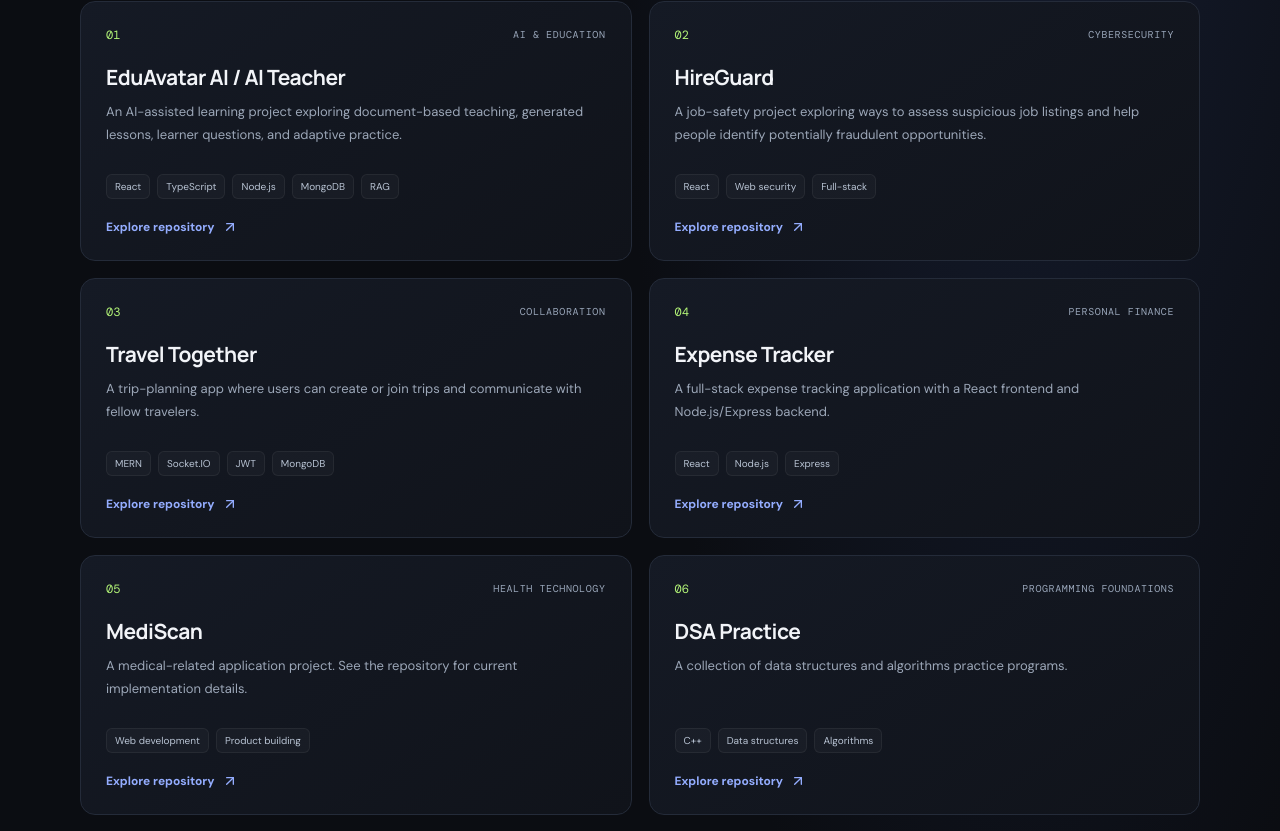
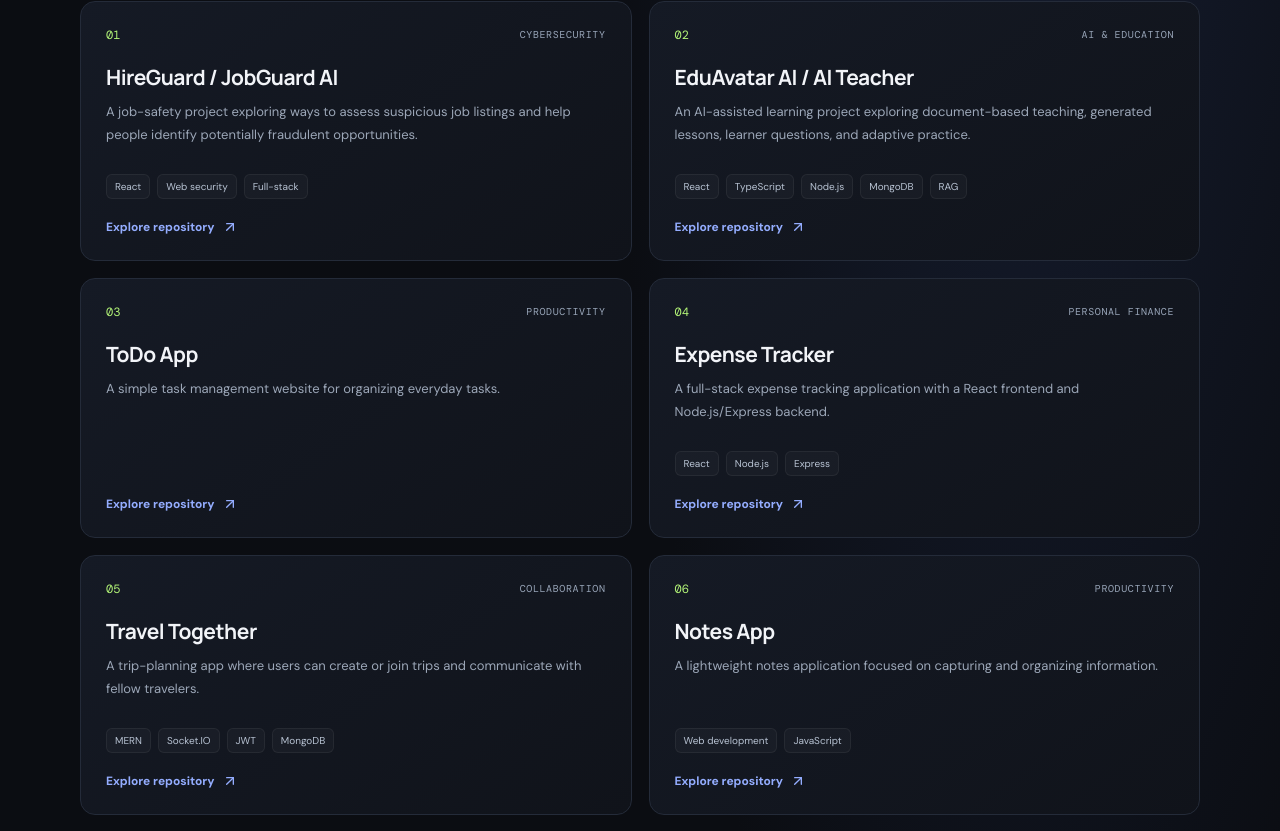
Before and after one commit to riteshhosale/riteshhosale, a React (Vite) app in the folder portfolio-mern/client/: page / in a window 1280 px wide. Shown: the part 1033-1864 px from the top of the page. Built offline with nearby package versions, Linux system fonts and the light colour scheme; no server answers.

Commit message:
Add deployed website links and order live sites first

```diff
--- a/portfolio-mern/client/src/data/projects.ts
+++ b/portfolio-mern/client/src/data/projects.ts
@@ -1,12 +1,90 @@
 import type { Project } from "../types/portfolio";
 
 export const fallbackProjects: Project[] = [
-  { slug: "eduavatar-ai", name: "EduAvatar AI / AI Teacher", category: "AI & Education", description: "An AI-assisted learning project exploring document-based teaching, generated lessons, learner questions, and adaptive practice.", stack: ["React", "TypeScript", "Node.js", "MongoDB", "RAG"], repo: "https://github.com/riteshhosale/Ai-Teacher", featured: true },
-  { slug: "hireguard", name: "HireGuard", category: "Cybersecurity", description: "A job-safety project exploring ways to assess suspicious job listings and help people identify potentially fraudulent opportunities.", stack: ["React", "Web security", "Full-stack"], repo: "https://github.com/riteshhosale/HireGuard", featured: true },
-  { slug: "travel-together", name: "Travel Together", category: "Collaboration", description: "A trip-planning app where users can create or join trips and communicate with fellow travelers.", stack: ["MERN", "Socket.IO", "JWT", "MongoDB"], repo: "https://github.com/riteshhosale/travel-together", featured: true },
-  { slug: "expense-tracker", name: "Expense Tracker", category: "Personal Finance", description: "A full-stack expense tracking application with a React frontend and Node.js/Express backend.", stack: ["React", "Node.js", "Express"], repo: "https://github.com/riteshhosale/expenses-tracker", featured: true },
-  { slug: "mediscan", name: "MediScan", category: "Health Technology", description: "A medical-related application project. See the repository for current implementation details.", stack: ["Web development", "Product building"], repo: "https://github.com/riteshhosale/MediScan" },
-  { slug: "dsa", name: "DSA Practice", category: "Programming Foundations", description: "A collection of data structures and algorithms practice programs.", stack: ["C++", "Data structures", "Algorithms"], repo: "https://github.com/riteshhosale/DSA" },
-  { slug: "notes-app", name: "Notes App", category: "Productivity", description: "A lightweight notes application focused on capturing and organizing information.", stack: ["Web development", "JavaScript"], repo: "https://github.com/riteshhosale/notes-app" },
-  { slug: "age-calculator", name: "Age Calculator", category: "Web Utilities", description: "A simple utility that calculates age from a date of birth.", stack: ["HTML", "CSS", "JavaScript"], repo: "https://github.com/riteshhosale/age-calcualator" },
+  {
+    slug: "hireguard",
+    name: "HireGuard / JobGuard AI",
+    category: "Cybersecurity",
+    description: "A job-safety project exploring ways to assess suspicious job listings and help people identify potentially fraudulent opportunities.",
+    stack: ["React", "Web security", "Full-stack"],
+    repo: "https://github.com/riteshhosale/HireGuard",
+    liveUrl: "https://job-guard-ai-i4od.vercel.app",
+    featured: true,
+  },
+  {
+    slug: "eduavatar-ai",
+    name: "EduAvatar AI / AI Teacher",
+    category: "AI & Education",
+    description: "An AI-assisted learning project exploring document-based teaching, generated lessons, learner questions, and adaptive practice.",
+    stack: ["React", "TypeScript", "Node.js", "MongoDB", "RAG"],
+    repo: "https://github.com/riteshhosale/Ai-Teacher",
+    liveUrl: "https://ai-teacher-seven-jade.vercel.app",
+    featured: true,
+  },
+  {
+    slug: "todo-app",
+    name: "ToDo App",
+    category: "Productivity",
+    description: "A simple task management website for organizing everyday tasks.",
+    liveUrl: "https://toda-app-tawny.vercel.app",
+    featured: true,
+  },
+  {
+    slug: "expense-tracker",
+    name: "Expense Tracker",
+    category: "Personal Finance",
+    description: "A full-stack expense tracking application with a React frontend and Node.js/Express backend.",
+    stack: ["React", "Node.js", "Express"],
+    repo: "https://github.com/riteshhosale/expenses-tracker",
+    liveUrl: "https://expenses-tracker-phi-blush.vercel.app",
+    featured: true,
+  },
+  {
+    slug: "travel-together",
+    name: "Travel Together",
+    category: "Collaboration",
+    description: "A trip-planning app where users can create or join trips and communicate with fellow travelers.",
+    stack: ["MERN", "Socket.IO", "JWT", "MongoDB"],
+    repo: "https://github.com/riteshhosale/travel-together",
+    liveUrl: "https://travel-together-neon.vercel.app",
+    featured: true,
+  },
+  {
+    slug: "notes-app",
+    name: "Notes App",
+    category: "Productivity",
+    description: "A lightweight notes application focused on capturing and organizing information.",
+    stack: ["Web development", "JavaScript"],
+    repo: "https://github.com/riteshhosale/notes-app",
+    liveUrl: "https://notes-app-brct.vercel.app",
+    featured: true,
+  },
+  {
+    slug: "age-calculator",
+    name: "Age Calculator",
+    category: "Web Utilities",
+    description: "A simple utility that calculates age from a date of birth.",
+    stack: ["HTML", "CSS", "JavaScript"],
+    repo: "https://github.com/riteshhosale/age-calcualator",
+    liveUrl: "https://age-calcualator.vercel.app",
+    featured: true,
+  },
+  {
+    slug: "mediscan",
+    name: "MediScan",
+    category: "Health Technology",
+    description: "A medical-related application project. See the repository for current implementation details.",
+    stack: ["Web development", "Product building"],
+    repo: "https://github.com/riteshhosale/MediScan",
+    featured: false,
+  },
+  {
+    slug: "dsa",
+    name: "DSA Practice",
+    category: "Programming Foundations",
+    description: "A collection of data structures and algorithms practice programs.",
+    stack: ["C++", "Data structures", "Algorithms"],
+    repo: "https://github.com/riteshhosale/DSA",
+    featured: false,
+  },
 ];
```
